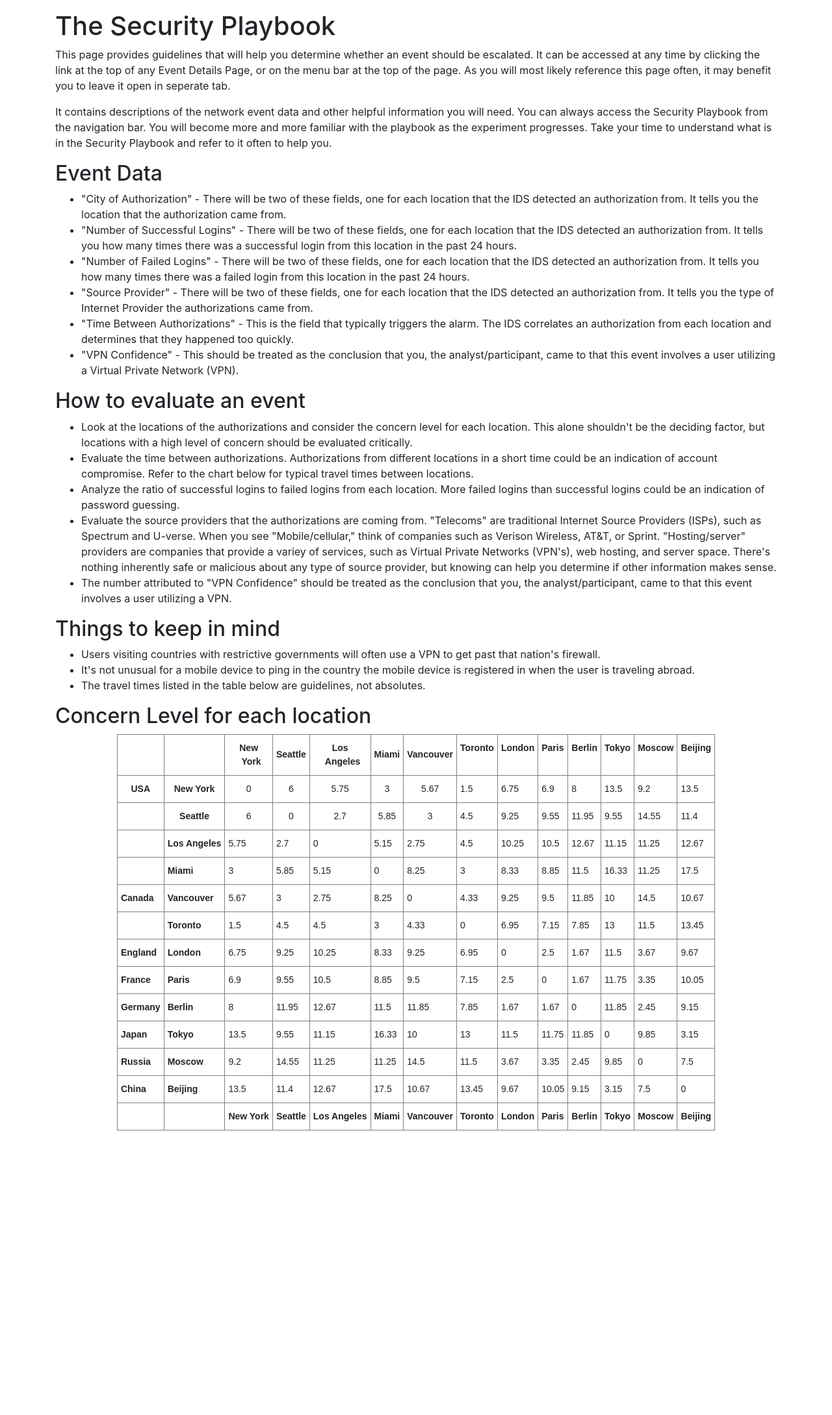
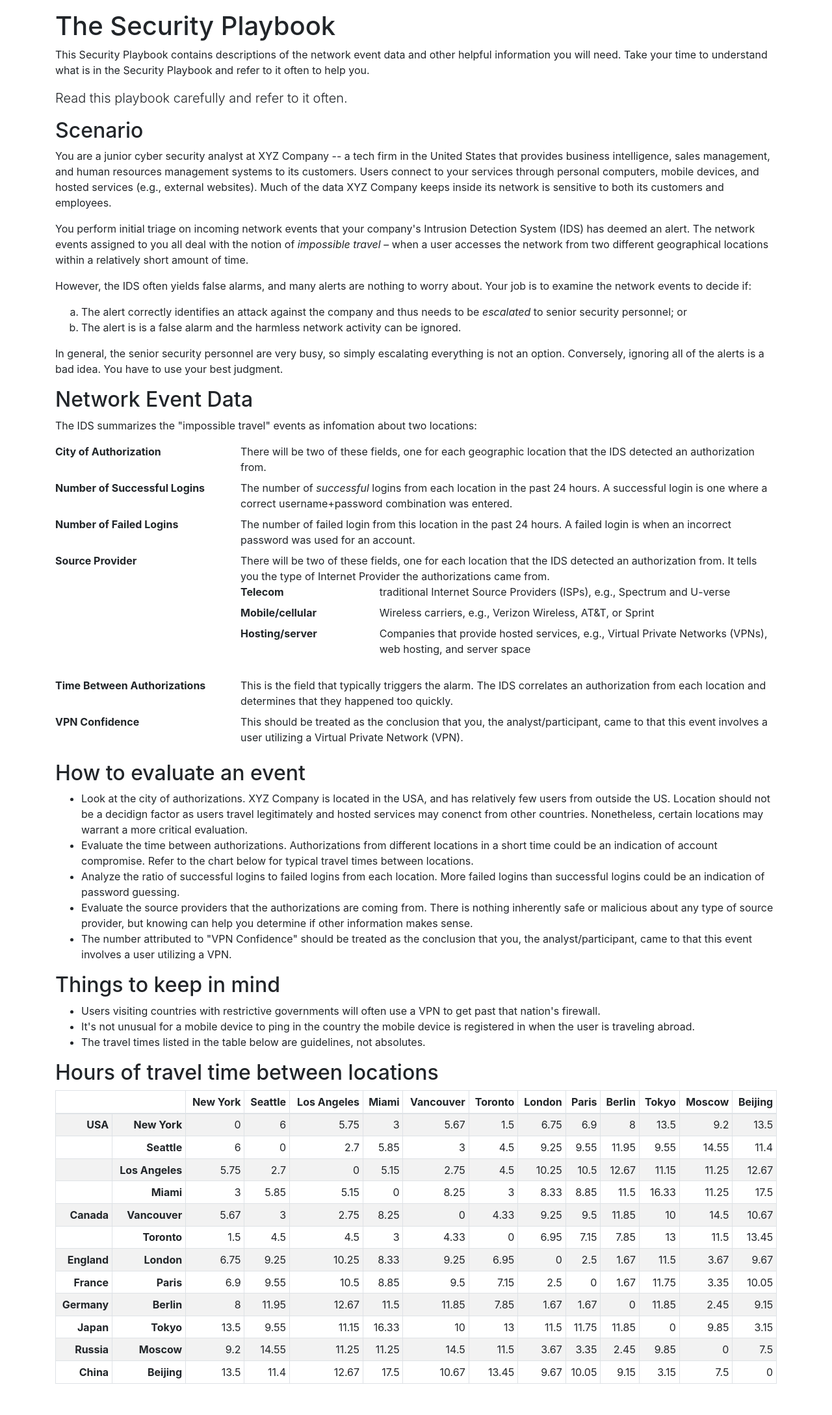
Before and after one commit to uncw-hfcs/ids-simulator, a Flask app: page /reference in a window 1280 px wide. Shown: the part 56-2234 px from the top of the page at 65% size. Before the commit the page ends 1796 px from the top, so only its background shows below. Run offline with Flask 2, Linux system fonts and the light colour scheme; some libraries are stand-ins or nearby versions.

Commit message:
Minor modifications and formatting for reference page

```diff
--- a/templates/reference.html
+++ b/templates/reference.html
@@ -1,310 +1,327 @@
 {% extends "base.html" %}
 
 {% block title %}
-Reference Page
+Security Playbook
 {% endblock %}
 
 {% block content %}
 
-<style type="text/css">
-    .tg  {border-collapse:collapse;border-spacing:0;margin:0px auto;}
-    .tg td{font-family:Arial, sans-serif;font-size:14px;padding:10px 5px;border-style:solid;border-width:1px;overflow:hidden;word-break:normal;border-color:black;}
-    .tg th{font-family:Arial, sans-serif;font-size:14px;font-weight:normal;padding:10px 5px;border-style:solid;border-width:1px;overflow:hidden;word-break:normal;border-color:black;}
-    .tg .tg-wa1i{font-weight:bold;text-align:center;vertical-align:middle}
-    .tg .tg-nrix{text-align:center;vertical-align:middle}
-    </style>
 <h1>The Security Playbook</h1>
+<p>This Security Playbook contains descriptions of the network event data and other helpful information you will need.
+  Take your time to understand what is in the Security Playbook and refer to it
+  often to help you.</p>
+
+<p class="lead">Read this playbook carefully and refer to it often.</p>
+
+<h2>Scenario</h2>
 <p>
-        This page provides guidelines that will help you determine whether an event should be escalated. It can be accessed at any time by clicking the link at the
-          top of any Event Details Page, or on the menu bar at the top of the page. As you will most likely reference this page often, it may benefit you to leave it open in
-          seperate tab.
+  You are a junior cyber security analyst at XYZ Company -- a tech firm in the United States that provides business
+  intelligence, sales management, and human resources management systems to its customers.
+  Users connect to your services through personal computers, mobile devices, and hosted services (e.g., external
+  websites).
+  Much of the data XYZ Company keeps inside its network is sensitive to both its customers and employees.
 </p>
-      <p> It contains descriptions of the network event data and other helpful information you will need. You
-          can always access the Security Playbook from the navigation bar. You will become more and more familiar with the
-          playbook as the experiment progresses. Take your time to understand what is in the Security Playbook and refer to it
-          often to help you.</p>
-    <h2>Event Data</h2>
-    <ul>
-        <li>"City of Authorization" - There will be two of these fields, one for each location that the IDS detected an
-            authorization from. It tells you
-            the location that the authorization came from.</li>
-        <li>"Number of Successful Logins" - There will be two of these fields, one for each location that the IDS detected
-            an authorization from. It tells
-            you how many times there was a successful login from this location in the past 24 hours.</li>
-        <li>"Number of Failed Logins" - There will be two of these fields, one for each location that the IDS detected an
-            authorization from. It tells
-            you how many times there was a failed login from this location in the past 24 hours.</li>
-        <li>"Source Provider" - There will be two of these fields, one for each location that the IDS detected an
+<p>
+  You perform initial triage on incoming network events that your company's Intrusion Detection
+  System
+  (IDS) has deemed an alert. The network events assigned to you all deal with the notion of <em>impossible travel</em>
+  &ndash; when a
+  user accesses the network from two different geographical locations within a relatively short amount of time.</p>
+<p>
+  However, the IDS often yields false alarms, and many alerts are nothing to worry about.
+  Your job is to examine the network events to decide if:
+  <ol type="a">
+    <li>The alert correctly identifies an attack against the company and thus needs to be <em>escalated</em> to
+      senior security personnel; or</li>
+    <li>The alert is is a false alarm and the harmless network activity can be ignored.</li>
+  </ol>
+  In general, the senior security personnel are very busy, so simply escalating everything is not an option. Conversely,
+  ignoring all of the alerts is a bad idea. You have to use your best judgment.
+</p>
+<h2>Network Event Data</h2>
+<p>The IDS summarizes the "impossible travel" events as infomation about two locations:</p>
+<dl class="row">
+  <dt class="col-sm-3">City of Authorization</dt>
+  <dd class="col-sm-9">There will be two of these fields, one for each geographic location that the IDS
+    detected an authorization from.</dd>
+
+  <dt class="col-sm-3">Number of Successful Logins</dt>
+  <dd class="col-sm-9">The number of <em>successful</em> logins from each location in the past 24
+    hours. A successful login is one where a correct username+password combination was entered.</li>
+  </dd>
+  <dt class="col-sm-3">Number of Failed Logins</dt>
+  <dd class="col-sm-9">The number of failed login from this location in the past 24 hours. A failed login
+    is when an incorrect password was used for an account.</dd>
+  <dt class="col-sm-3">Source Provider</dt>
+  <dd class="col-sm-9">There will be two of these fields, one for each location that the IDS detected an
     authorization from. It tells you the type of
-            Internet Provider the authorizations came from.</li>
-        <li>"Time Between Authorizations" - This is the field that typically triggers the alarm. The IDS correlates an
+    Internet Provider the authorizations came from.
+    <dl class="row">
+      <dt class="col-sm-3">Telecom</dt>
+      <dd class="col-sm-9">traditional Internet Source Providers (ISPs), e.g., Spectrum and U-verse</dd>
+      <dt class="col-sm-3">Mobile/cellular</dt>
+      <dd class="col-sm-9">Wireless carriers, e.g., Verizon Wireless, AT&T, or Sprint</dd>
+      <dt class="col-sm-3">Hosting/server</dt>
+      <dd class="col-sm-9">Companies that provide hosted services, e.g., Virtual Private Networks (VPNs), web hosting,
+        and server space</dd>
+    </dl>
+  </dd>
+  <dt class="col-sm-3">Time Between Authorizations</dt>
+  <dd class="col-sm-9">This is the field that typically triggers the alarm. The IDS correlates an
     authorization from each location
-            and determines that they happened too quickly.</li>
-        <li>"VPN Confidence" - This should be treated as the conclusion that you, the analyst/participant, came to that this
+    and determines that they happened too quickly.</dd>
+  <dt class="col-sm-3">VPN Confidence</dt>
+  <dd class="col-sm-9"> This should be treated as the conclusion that you, the analyst/participant, came to that this
     event involves a user utilizing
-            a Virtual Private Network (VPN).</li>
-    </ul>
+    a Virtual Private Network (VPN).
+  </dd>
+</dl>
 <h2>How to evaluate an event</h2>
 <ul>
-          <li>Look at the locations of the authorizations and consider the concern level for each location. This alone shouldn't be the deciding factor, but locations
-              with a high level of concern should be evaluated critically.
-          </li>
-          <li>Evaluate the time between authorizations. Authorizations from different locations in a short time could be an indication of account compromise.
+  <li>Look at the city of authorizations. XYZ Company is located in the USA, and has relatively few users from outside
+    the US. Location should not be a decidign factor as users travel legitimately and hosted services may conenct from
+    other countries. Nonetheless, certain locations may warrant a more critical evaluation.</li>
+  <li>Evaluate the time between authorizations. Authorizations from different locations in a short time could be an
+    indication of account compromise.
     Refer to the chart below for typical travel times between locations.</li>
-          <li>Analyze the ratio of successful logins to failed logins from each location. More failed logins than successful logins could be an indication of
+  <li>Analyze the ratio of successful logins to failed logins from each location. More failed logins than successful
+    logins could be an indication of
     password guessing.
   </li>
-          <li>Evaluate the source providers that the authorizations are coming from. "Telecoms" are traditional Internet Source Providers (ISPs), such as Spectrum and
-                U-verse. When you see "Mobile/cellular," think of companies such as Verison Wireless, AT&T, or Sprint. "Hosting/server" providers are companies that
-                provide a variey of services, such as Virtual Private Networks (VPN's), web hosting, and server space. There's nothing inherently safe or malicious about
+  <li>Evaluate the source providers that the authorizations are coming from. There is
+    nothing inherently safe or malicious about
     any type of source provider, but knowing can help you determine if other information makes sense.
   </li>
   <li>
-              The number attributed to "VPN Confidence" should be treated as the conclusion that you, the analyst/participant, came to that this event
+    The number attributed to "VPN Confidence" should be treated as the conclusion that you, the analyst/participant,
+    came to that this event
     involves a user utilizing a VPN.
   </li>
 </ul>
 <h2>Things to keep in mind</h2>
 <ul>
-            <li>Users visiting countries with restrictive governments will often use a VPN to get past that nation's firewall.</li>
-            <li>It's not unusual for a mobile device to ping in the country the mobile device is registered in when the user is traveling abroad.</li>
+  <li>Users visiting countries with restrictive governments will often use a VPN to get past that nation's firewall.
+  </li>
+  <li>It's not unusual for a mobile device to ping in the country the mobile device is registered in when the user is
+    traveling abroad.</li>
   <li>The travel times listed in the table below are guidelines, not absolutes.</li>
 </ul>
-    <h2>Concern Level for each location</h2>
-    <style type="text/css">
-      .tg  {border-collapse:collapse;border-spacing:0;}
-      .tg td{font-family:Arial, sans-serif;font-size:14px;padding:10px 5px;border-style:solid;border-width:1px;overflow:hidden;word-break:normal;border-color:black;}
-      .tg th{font-family:Arial, sans-serif;font-size:14px;font-weight:normal;padding:10px 5px;border-style:solid;border-width:1px;overflow:hidden;word-break:normal;border-color:black;}
-      .tg .tg-9wq8{border-color:inherit;text-align:center;vertical-align:middle}
-      .tg .tg-uzvj{font-weight:bold;border-color:inherit;text-align:center;vertical-align:middle}
-      .tg .tg-fymr{font-weight:bold;border-color:inherit;text-align:left;vertical-align:top}
-      .tg .tg-0pky{border-color:inherit;text-align:left;vertical-align:top}
-      </style>
-      <table class="tg">
+
+
+<h2>Hours of travel time between locations</h2>
+
+<table class="table table-striped table-bordered table-sm text-right">
+  <thead>
     <tr>
-          <th class="tg-9wq8"> </th>
-          <th class="tg-uzvj"> </th>
-          <th class="tg-uzvj">New<br>&nbsp;&nbsp;York</th>
-          <th class="tg-uzvj">Seattle</th>
-          <th class="tg-uzvj">Los<br>&nbsp;&nbsp;Angeles</th>
-          <th class="tg-uzvj">Miami</th>
-          <th class="tg-uzvj">Vancouver</th>
-          <th class="tg-fymr">Toronto</th>
-          <th class="tg-fymr">London</th>
-          <th class="tg-fymr">Paris</th>
-          <th class="tg-fymr">Berlin</th>
-          <th class="tg-fymr">Tokyo</th>
-          <th class="tg-fymr">Moscow</th>
-          <th class="tg-fymr">Beijing</th>
+      <th colspan="2"></th>
+      <th>New York</th>
+      <th>Seattle</th>
+      <th>Los Angeles</th>
+      <th>Miami</th>
+      <th>Vancouver</th>
+      <th>Toronto</th>
+      <th>London</th>
+      <th>Paris</th>
+      <th>Berlin</th>
+      <th>Tokyo</th>
+      <th>Moscow</th>
+      <th>Beijing</th>
+    </tr>
+  </thead>
+  <tbody>
+    <tr>
+      <th scope="row">USA</th>
+      <th scope="row">New York</th>
+      <td>0</td>
+      <td>6</td>
+      <td>5.75</td>
+      <td>3</td>
+      <td>5.67</td>
+      <td>1.5</td>
+      <td>6.75</td>
+      <td>6.9</td>
+      <td>8</td>
+      <td>13.5</td>
+      <td>9.2</td>
+      <td>13.5</td>
     </tr>
     <tr>
-          <td class="tg-uzvj">USA</td>
-          <td class="tg-uzvj">New York</td>
-          <td class="tg-9wq8">0</td>
-          <td class="tg-9wq8">6</td>
-          <td class="tg-9wq8">5.75</td>
-          <td class="tg-9wq8">3</td>
-          <td class="tg-9wq8">5.67</td>
-          <td class="tg-0pky">1.5</td>
-          <td class="tg-0pky">6.75</td>
-          <td class="tg-0pky">6.9</td>
-          <td class="tg-0pky">8</td>
-          <td class="tg-0pky">13.5</td>
-          <td class="tg-0pky">9.2</td>
-          <td class="tg-0pky">13.5</td>
+      <td></td>
+      <th scope="row">Seattle</th>
+      <td>6</td>
+      <td>0</td>
+      <td>2.7</td>
+      <td>5.85</td>
+      <td>3</td>
+      <td>4.5</td>
+      <td>9.25</td>
+      <td>9.55</td>
+      <td>11.95</td>
+      <td>9.55</td>
+      <td>14.55</td>
+      <td>11.4</td>
     </tr>
     <tr>
-          <td class="tg-9wq8"> </td>
-          <td class="tg-uzvj">Seattle</td>
-          <td class="tg-9wq8">6</td>
-          <td class="tg-9wq8">0</td>
-          <td class="tg-9wq8">2.7</td>
-          <td class="tg-9wq8">5.85</td>
-          <td class="tg-9wq8">3</td>
-          <td class="tg-0pky">4.5</td>
-          <td class="tg-0pky">9.25</td>
-          <td class="tg-0pky">9.55</td>
-          <td class="tg-0pky">11.95</td>
-          <td class="tg-0pky">9.55</td>
-          <td class="tg-0pky">14.55</td>
-          <td class="tg-0pky">11.4</td>
+      <td></td>
+      <th scope="row">Los Angeles</th>
+      <td>5.75</td>
+      <td>2.7</td>
+      <td>0</td>
+      <td>5.15</td>
+      <td>2.75</td>
+      <td>4.5</td>
+      <td>10.25</td>
+      <td>10.5</td>
+      <td>12.67</td>
+      <td>11.15</td>
+      <td>11.25</td>
+      <td>12.67</td>
     </tr>
     <tr>
-          <td class="tg-fymr"> </td>
-          <td class="tg-fymr">Los Angeles</td>
-          <td class="tg-0pky">5.75</td>
-          <td class="tg-0pky">2.7</td>
-          <td class="tg-0pky">0</td>
-          <td class="tg-0pky">5.15</td>
-          <td class="tg-0pky">2.75</td>
-          <td class="tg-0pky">4.5</td>
-          <td class="tg-0pky">10.25</td>
-          <td class="tg-0pky">10.5</td>
-          <td class="tg-0pky">12.67</td>
-          <td class="tg-0pky">11.15</td>
-          <td class="tg-0pky">11.25</td>
-          <td class="tg-0pky">12.67</td>
+      <td> </td>
+      <th scope="row">Miami</th>
+      <td>3</td>
+      <td>5.85</td>
+      <td>5.15</td>
+      <td>0</td>
+      <td>8.25</td>
+      <td>3</td>
+      <td>8.33</td>
+      <td>8.85</td>
+      <td>11.5</td>
+      <td>16.33</td>
+      <td>11.25</td>
+      <td>17.5</td>
     </tr>
     <tr>
-          <td class="tg-fymr"> </td>
-          <td class="tg-fymr">Miami</td>
-          <td class="tg-0pky">3</td>
-          <td class="tg-0pky">5.85</td>
-          <td class="tg-0pky">5.15</td>
-          <td class="tg-0pky">0</td>
-          <td class="tg-0pky">8.25</td>
-          <td class="tg-0pky">3</td>
-          <td class="tg-0pky">8.33</td>
-          <td class="tg-0pky">8.85</td>
-          <td class="tg-0pky">11.5</td>
-          <td class="tg-0pky">16.33</td>
-          <td class="tg-0pky">11.25</td>
-          <td class="tg-0pky">17.5</td>
+      <th scope="row">Canada</th>
+      <th scope="row">Vancouver</th>
+      <td>5.67</td>
+      <td>3</td>
+      <td>2.75</td>
+      <td>8.25</td>
+      <td>0</td>
+      <td>4.33</td>
+      <td>9.25</td>
+      <td>9.5</td>
+      <td>11.85</td>
+      <td>10</td>
+      <td>14.5</td>
+      <td>10.67</td>
     </tr>
     <tr>
-          <td class="tg-fymr">Canada</td>
-          <td class="tg-fymr">Vancouver</td>
-          <td class="tg-0pky">5.67</td>
-          <td class="tg-0pky">3</td>
-          <td class="tg-0pky">2.75</td>
-          <td class="tg-0pky">8.25</td>
-          <td class="tg-0pky">0</td>
-          <td class="tg-0pky">4.33</td>
-          <td class="tg-0pky">9.25</td>
-          <td class="tg-0pky">9.5</td>
-          <td class="tg-0pky">11.85</td>
-          <td class="tg-0pky">10</td>
-          <td class="tg-0pky">14.5</td>
-          <td class="tg-0pky">10.67</td>
+      <td> </td>
+      <th scope="row">Toronto</th>
+      <td>1.5</td>
+      <td>4.5</td>
+      <td>4.5</td>
+      <td>3</td>
+      <td>4.33</td>
+      <td>0</td>
+      <td>6.95</td>
+      <td>7.15</td>
+      <td>7.85</td>
+      <td>13</td>
+      <td>11.5</td>
+      <td>13.45</td>
     </tr>
     <tr>
-          <td class="tg-fymr"> </td>
-          <td class="tg-fymr">Toronto</td>
-          <td class="tg-0pky">1.5</td>
-          <td class="tg-0pky">4.5</td>
-          <td class="tg-0pky">4.5</td>
-          <td class="tg-0pky">3</td>
-          <td class="tg-0pky">4.33</td>
-          <td class="tg-0pky">0</td>
-          <td class="tg-0pky">6.95</td>
-          <td class="tg-0pky">7.15</td>
-          <td class="tg-0pky">7.85</td>
-          <td class="tg-0pky">13</td>
-          <td class="tg-0pky">11.5</td>
-          <td class="tg-0pky">13.45</td>
+      <th scope="row">England</th>
+      <th scope="row">London</th>
+      <td>6.75</td>
+      <td>9.25</td>
+      <td>10.25</td>
+      <td>8.33</td>
+      <td>9.25</td>
+      <td>6.95</td>
+      <td>0</td>
+      <td>2.5</td>
+      <td>1.67</td>
+      <td>11.5</td>
+      <td>3.67</td>
+      <td>9.67</td>
     </tr>
     <tr>
-          <td class="tg-fymr">England</td>
-          <td class="tg-fymr">London</td>
-          <td class="tg-0pky">6.75</td>
-          <td class="tg-0pky">9.25</td>
-          <td class="tg-0pky">10.25</td>
-          <td class="tg-0pky">8.33</td>
-          <td class="tg-0pky">9.25</td>
-          <td class="tg-0pky">6.95</td>
-          <td class="tg-0pky">0</td>
-          <td class="tg-0pky">2.5</td>
-          <td class="tg-0pky">1.67</td>
-          <td class="tg-0pky">11.5</td>
-          <td class="tg-0pky">3.67</td>
-          <td class="tg-0pky">9.67</td>
+      <th scope="row">France</th>
+      <th scope="row">Paris</th>
+      <td>6.9</td>
+      <td>9.55</td>
+      <td>10.5</td>
+      <td>8.85</td>
+      <td>9.5</td>
+      <td>7.15</td>
+      <td>2.5</td>
+      <td>0</td>
+      <td>1.67</td>
+      <td>11.75</td>
+      <td>3.35</td>
+      <td>10.05</td>
     </tr>
     <tr>
-          <td class="tg-fymr">France</td>
-          <td class="tg-fymr">Paris</td>
-          <td class="tg-0pky">6.9</td>
-          <td class="tg-0pky">9.55</td>
-          <td class="tg-0pky">10.5</td>
-          <td class="tg-0pky">8.85</td>
-          <td class="tg-0pky">9.5</td>
-          <td class="tg-0pky">7.15</td>
-          <td class="tg-0pky">2.5</td>
-          <td class="tg-0pky">0</td>
-          <td class="tg-0pky">1.67</td>
-          <td class="tg-0pky">11.75</td>
-          <td class="tg-0pky">3.35</td>
-          <td class="tg-0pky">10.05</td>
+      <th scope="row">Germany</th>
+      <th scope="row">Berlin</th>
+      <td>8</td>
+      <td>11.95</td>
+      <td>12.67</td>
+      <td>11.5</td>
+      <td>11.85</td>
+      <td>7.85</td>
+      <td>1.67</td>
+      <td>1.67</td>
+      <td>0</td>
+      <td>11.85</td>
+      <td>2.45</td>
+      <td>9.15</td>
     </tr>
     <tr>
-          <td class="tg-fymr">Germany</td>
-          <td class="tg-fymr">Berlin</td>
-          <td class="tg-0pky">8</td>
-          <td class="tg-0pky">11.95</td>
-          <td class="tg-0pky">12.67</td>
-          <td class="tg-0pky">11.5</td>
-          <td class="tg-0pky">11.85</td>
-          <td class="tg-0pky">7.85</td>
-          <td class="tg-0pky">1.67</td>
-          <td class="tg-0pky">1.67</td>
-          <td class="tg-0pky">0</td>
-          <td class="tg-0pky">11.85</td>
-          <td class="tg-0pky">2.45</td>
-          <td class="tg-0pky">9.15</td>
+      <th scope="row">Japan</th>
+      <th scope="row">Tokyo</th>
+      <td>13.5</td>
+      <td>9.55</td>
+      <td>11.15</td>
+      <td>16.33</td>
+      <td>10</td>
+      <td>13</td>
+      <td>11.5</td>
+      <td>11.75</td>
+      <td>11.85</td>
+      <td>0</td>
+      <td>9.85</td>
+      <td>3.15</td>
     </tr>
     <tr>
-          <td class="tg-fymr">Japan</td>
-          <td class="tg-fymr">Tokyo</td>
-          <td class="tg-0pky">13.5</td>
-          <td class="tg-0pky">9.55</td>
-          <td class="tg-0pky">11.15</td>
-          <td class="tg-0pky">16.33</td>
-          <td class="tg-0pky">10</td>
-          <td class="tg-0pky">13</td>
-          <td class="tg-0pky">11.5</td>
-          <td class="tg-0pky">11.75</td>
-          <td class="tg-0pky">11.85</td>
-          <td class="tg-0pky">0</td>
-          <td class="tg-0pky">9.85</td>
-          <td class="tg-0pky">3.15</td>
+      <th scope="row">Russia</th>
+      <th scope="row">Moscow</th>
+      <td>9.2</td>
+      <td>14.55</td>
+      <td>11.25</td>
+      <td>11.25</td>
+      <td>14.5</td>
+      <td>11.5</td>
+      <td>3.67</td>
+      <td>3.35</td>
+      <td>2.45</td>
+      <td>9.85</td>
+      <td>0</td>
+      <td>7.5</td>
     </tr>
     <tr>
-          <td class="tg-fymr">Russia</td>
-          <td class="tg-fymr">Moscow</td>
-          <td class="tg-0pky">9.2</td>
-          <td class="tg-0pky">14.55</td>
-          <td class="tg-0pky">11.25</td>
-          <td class="tg-0pky">11.25</td>
-          <td class="tg-0pky">14.5</td>
-          <td class="tg-0pky">11.5</td>
-          <td class="tg-0pky">3.67</td>
-          <td class="tg-0pky">3.35</td>
-          <td class="tg-0pky">2.45</td>
-          <td class="tg-0pky">9.85</td>
-          <td class="tg-0pky">0</td>
-          <td class="tg-0pky">7.5</td>
+      <th scope="row">China</th>
+      <th scope="row">Beijing</th>
+      <td>13.5</td>
+      <td>11.4</td>
+      <td>12.67</td>
+      <td>17.5</td>
+      <td>10.67</td>
+      <td>13.45</td>
+      <td>9.67</td>
+      <td>10.05</td>
+      <td>9.15</td>
+      <td>3.15</td>
+      <td>7.5</td>
+      <td>0</td>
     </tr>
-        <tr>
-          <td class="tg-fymr">China</td>
-          <td class="tg-fymr">Beijing</td>
-          <td class="tg-0pky">13.5</td>
-          <td class="tg-0pky">11.4</td>
-          <td class="tg-0pky">12.67</td>
-          <td class="tg-0pky">17.5</td>
-          <td class="tg-0pky">10.67</td>
-          <td class="tg-0pky">13.45</td>
-          <td class="tg-0pky">9.67</td>
-          <td class="tg-0pky">10.05</td>
-          <td class="tg-0pky">9.15</td>
-          <td class="tg-0pky">3.15</td>
-          <td class="tg-0pky">7.5</td>
-          <td class="tg-0pky">0</td>
-        </tr>
-        <tr>
-          <td class="tg-0pky"> </td>
-          <td class="tg-0pky"> </td>
-          <td class="tg-fymr">New York</td>
-          <td class="tg-fymr">Seattle</td>
-          <td class="tg-fymr">Los Angeles</td>
-          <td class="tg-fymr">Miami</td>
-          <td class="tg-fymr">Vancouver</td>
-          <td class="tg-fymr">Toronto</td>
-          <td class="tg-fymr">London</td>
-          <td class="tg-fymr">Paris</td>
-          <td class="tg-fymr">Berlin</td>
-          <td class="tg-fymr">Tokyo</td>
-          <td class="tg-fymr">Moscow</td>
-          <td class="tg-fymr">Beijing</td>
-        </tr>
+  </tbody>
 </table>
 
 
```
Lines whose indentation alone changed are shown as unchanged.
